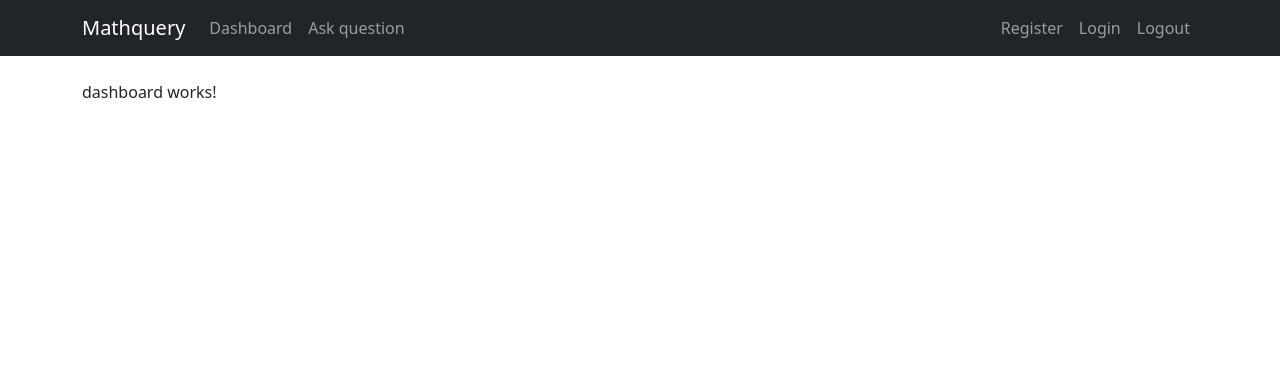
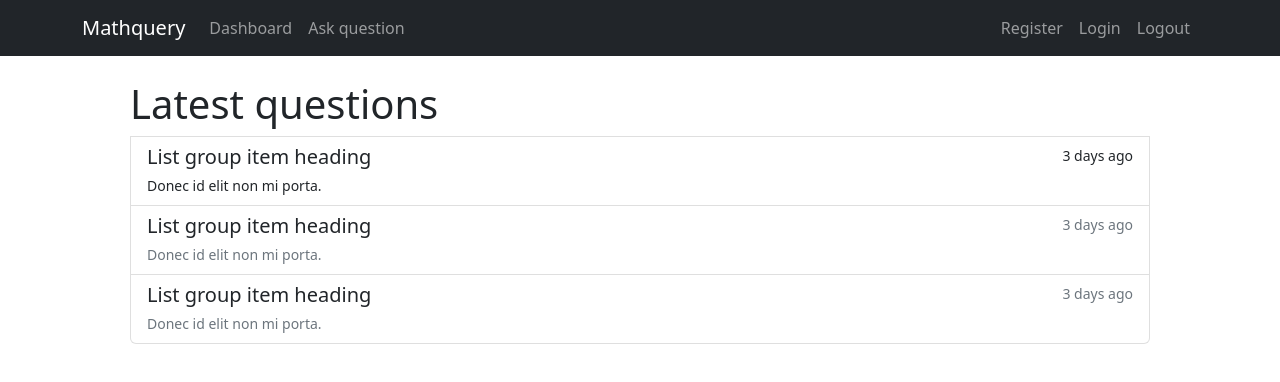
Before and after one commit to poh0/mathquery, an Angular app in the folder angular-src/: page /dashboard in a window 1280 px wide. Shown: the top 382 px of the page. Built offline with nearby package versions, Linux system fonts and the light colour scheme.

Commit message:
Design dashboard

```diff
--- a/angular-src/src/app/components/dashboard/dashboard.component.html
+++ b/angular-src/src/app/components/dashboard/dashboard.component.html
@@ -1 +1,26 @@
-<p>dashboard works!</p>
+<div class="container-sm px-5">
+    <div class="list-group">
+        <h1 class="page-header">Latest questions</h1>
+        <a href="#" class="list-group-item list-group-item-action flex-column align-items-start">
+          <div class="d-flex w-100 justify-content-between">
+            <h5 class="mb-1">List group item heading</h5>
+            <small>3 days ago</small>
+          </div>
+          <small>Donec id elit non mi porta.</small>
+        </a>
+        <a href="#" class="list-group-item list-group-item-action flex-column align-items-start">
+          <div class="d-flex w-100 justify-content-between">
+            <h5 class="mb-1">List group item heading</h5>
+            <small class="text-muted">3 days ago</small>
+          </div>
+          <small class="text-muted">Donec id elit non mi porta.</small>
+        </a>
+        <a href="#" class="list-group-item list-group-item-action flex-column align-items-start">
+          <div class="d-flex w-100 justify-content-between">
+            <h5 class="mb-1">List group item heading</h5>
+            <small class="text-muted">3 days ago</small>
+          </div>
+          <small class="text-muted">Donec id elit non mi porta.</small>
+        </a>
+    </div>
+</div>
```
